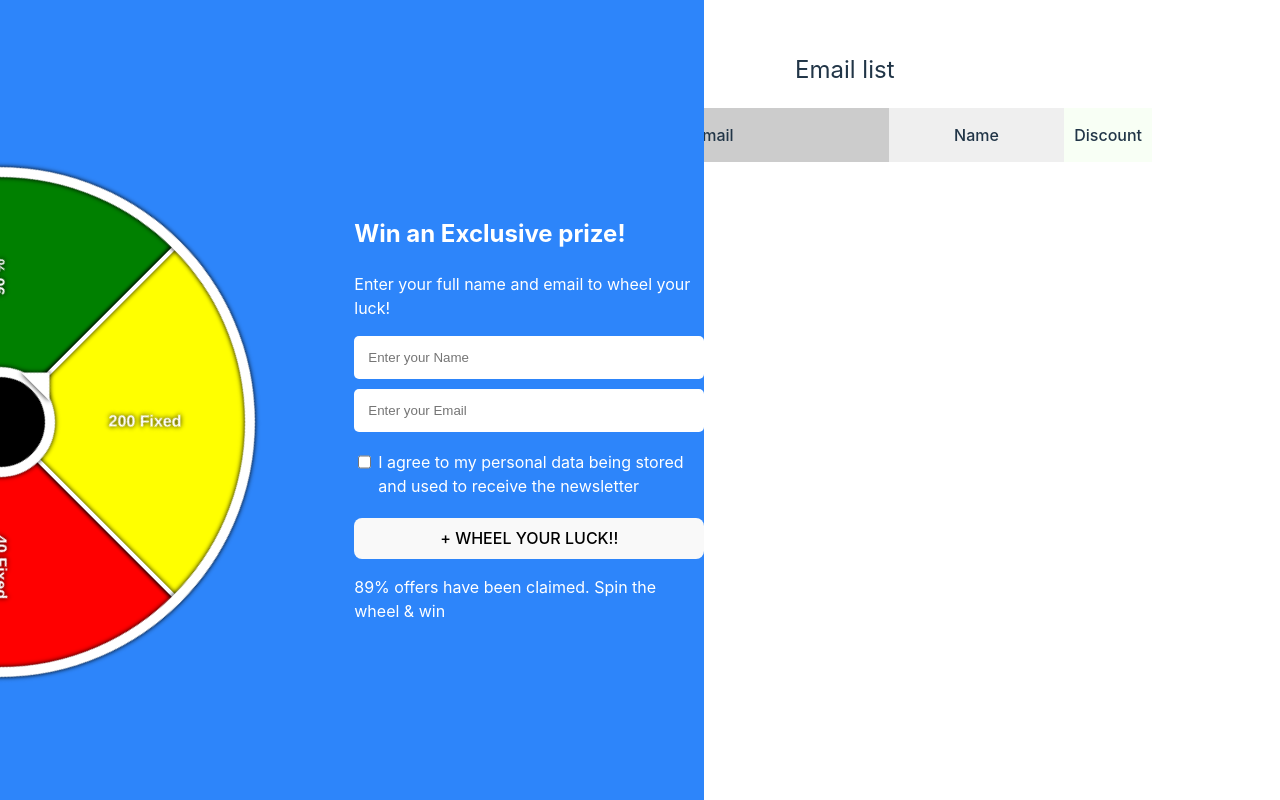
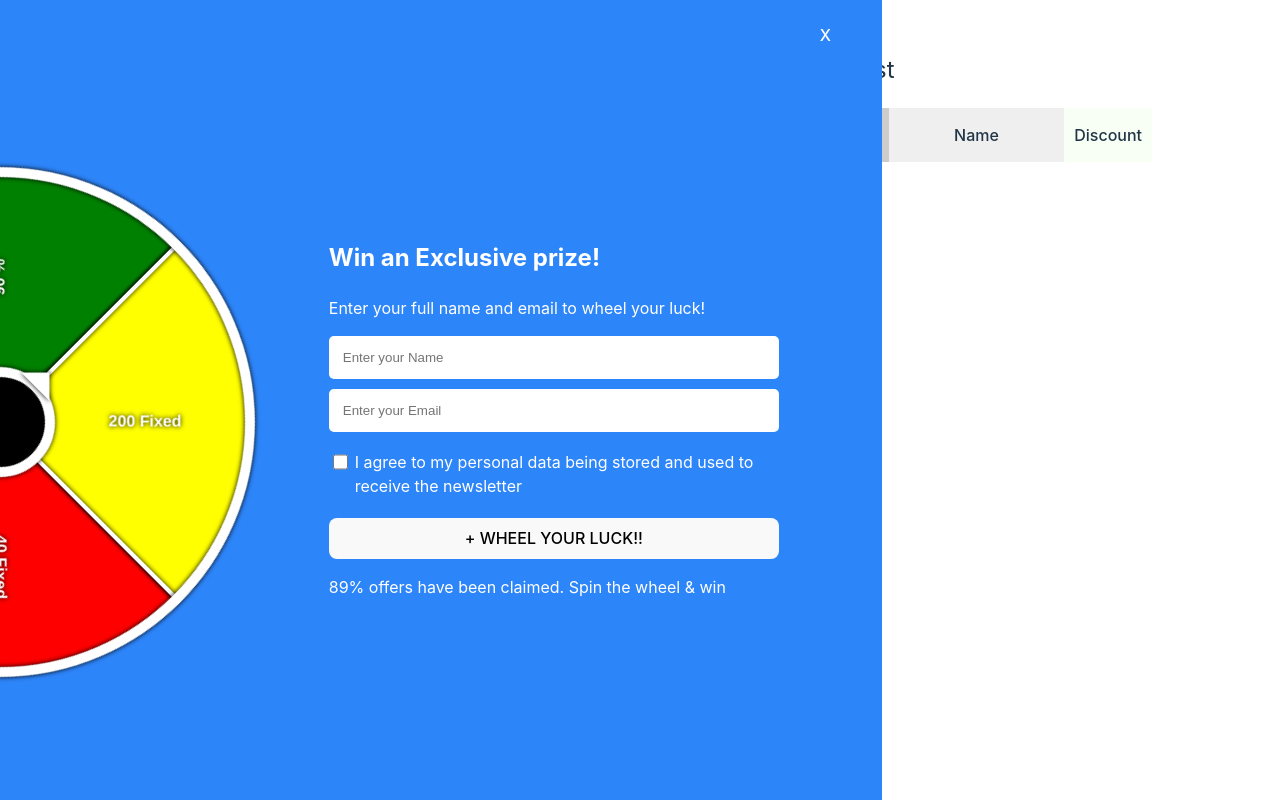
Before and after one commit to h-zahar/wheelurluck.com, a React (Vite) app: page / in a window 1280 px wide. Built offline with nearby package versions, Linux system fonts and the light colour scheme.

Commit message:
Fixed Welcome Screen Width

```diff
--- a/src/App.css
+++ b/src/App.css
@@ -57,6 +57,6 @@
   }
   to {
     min-width: 30vw;
-    max-width: 55vw;
+    max-width: 65vw;
   }
 }
--- a/src/components/OptInForm.tsx
+++ b/src/components/OptInForm.tsx
@@ -135,7 +135,7 @@ const OptInForm = ({
         left: 0,
         height: "calc(100% - 35px)",
         minWidth: "30vw",
-        maxWidth: "55vw",
+        maxWidth: "65vw",
       }}
     >
       <div
@@ -146,6 +146,7 @@ const OptInForm = ({
           background: "rgb(45 133 250)",
           alignItems: "center",
           overflow: "hidden",
+          width: "100%",
         }}
       >
         <div
@@ -185,7 +186,7 @@ const OptInForm = ({
         <button
           id="spin"
           style={{
-            transform: "translateX(-21rem)",
+            transform: "translateX(-521rem)",
             background: "transparent",
             color: "white",
           }}
@@ -195,10 +196,10 @@ const OptInForm = ({
         <div
           id="fix-content-width"
           style={{
-            marginLeft: "80px",
+            // marginLeft: "80px",
             marginRight: "40px",
             width: "60%",
-            minWidth: 350,
+            minWidth: 450,
             // display: !isSubmitted ? "block" : "none",
           }}
         >
```
